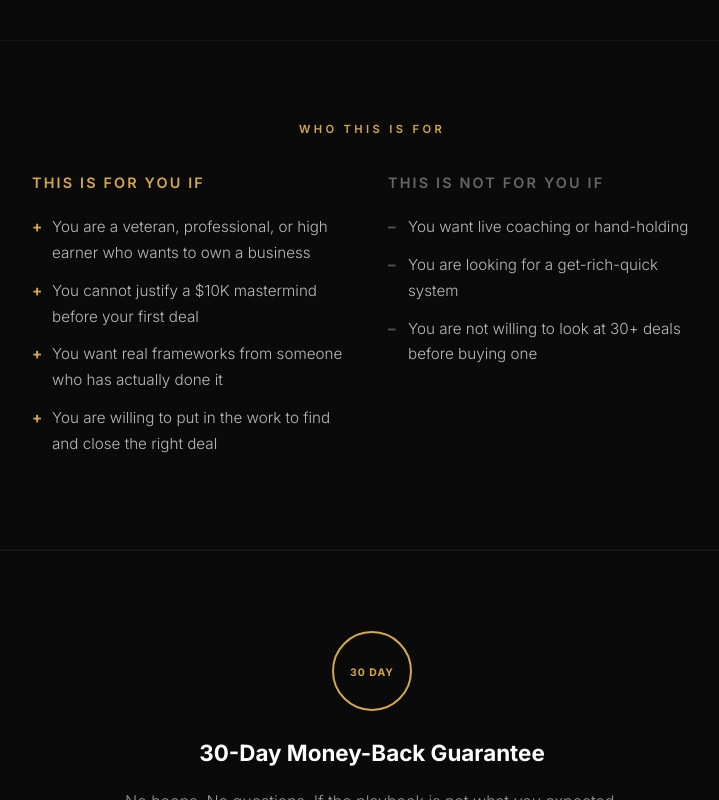
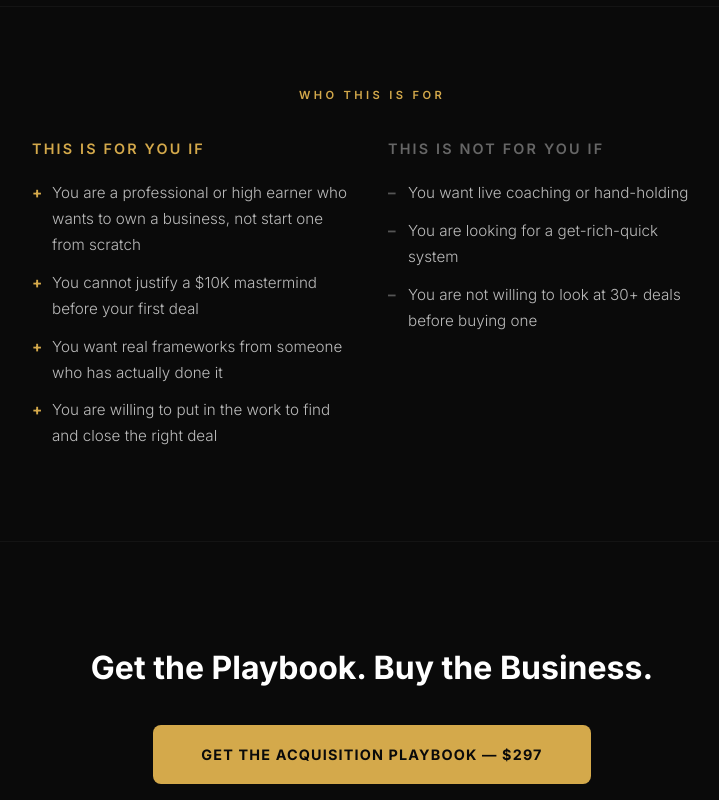
Before and after one commit to sprue81/avara-site, a plain HTML site: page playbook/index.html in a window 1280 px wide. Shown: the part 3095-3895 px from the top of the page, without its empty margins (268-987 px from the left). Drawn offline with Linux system fonts and the light colour scheme.

Commit message:
Sync playbook: less vet content, remove guarantee section
Co-Authored-By: Paperclip <noreply@paperclip.ing>

```diff
--- a/playbook/index.html
+++ b/playbook/index.html
@@ -415,7 +415,7 @@ footer a:hover { color: #d4a94b; }
   <div class="container">
     <div class="section-label">The Story</div>
     <div class="story-text">
-      I spent 20 years in the United States Air Force. When I got out, I knew what I didn&rsquo;t want: another 20 years building someone else&rsquo;s balance sheet. I wanted to own something real. So I started looking at acquisition. I looked at 30+ businesses before I found the right one. Then I bought McIntosh Plumbing. I knew nothing about plumbing. What I knew was how to evaluate a business, underwrite a deal, and lead people. That was enough. McIntosh is still running. Revenue is up. Margins are better. Systems exist now that didn&rsquo;t before I got there. And I didn&rsquo;t stop at one. I&rsquo;ve acquired a second business since McIntosh and I&rsquo;m actively looking at HVAC. The model works. I&rsquo;m running it. This playbook is everything I wish I had before I signed the purchase agreement.
+      I decided I wanted to own a cash-flowing business. Not build one from scratch &mdash; buy one. Something with customers, revenue, and a track record. I looked at 30+ businesses before I found the right one. Then I bought McIntosh Plumbing. I knew nothing about the plumbing industry. What I knew was how to evaluate a business, underwrite a deal, and lead people. That was enough. McIntosh is still running. Revenue is up. Margins are better. Systems exist now that didn&rsquo;t before I got there. And I didn&rsquo;t stop at one. I&rsquo;ve acquired a second business since McIntosh and I&rsquo;m actively looking at HVAC. The model works. I&rsquo;m running it. This playbook is everything I wish I had before I signed the purchase agreement.
     </div>
   </div>
 </section>
@@ -492,7 +492,7 @@ footer a:hover { color: #d4a94b; }
       <div class="who-col yes">
         <h3>This is for you if</h3>
         <ul>
-          <li>You are a veteran, professional, or high earner who wants to own a business</li>
+          <li>You are a professional or high earner who wants to own a business, not start one from scratch</li>
           <li>You cannot justify a $10K mastermind before your first deal</li>
           <li>You want real frameworks from someone who has actually done it</li>
           <li>You are willing to put in the work to find and close the right deal</li>
@@ -507,15 +507,6 @@ footer a:hover { color: #d4a94b; }
         </ul>
       </div>
     </div>
-  </div>
-</section>
-
-<!-- GUARANTEE -->
-<section class="guarantee-section">
-  <div class="container">
-    <div class="guarantee-badge">30 DAY</div>
-    <h2>30-Day Money-Back Guarantee</h2>
-    <p>No hoops. No questions. If the playbook is not what you expected, email us within 30 days for a full refund.</p>
   </div>
 </section>
 
```
